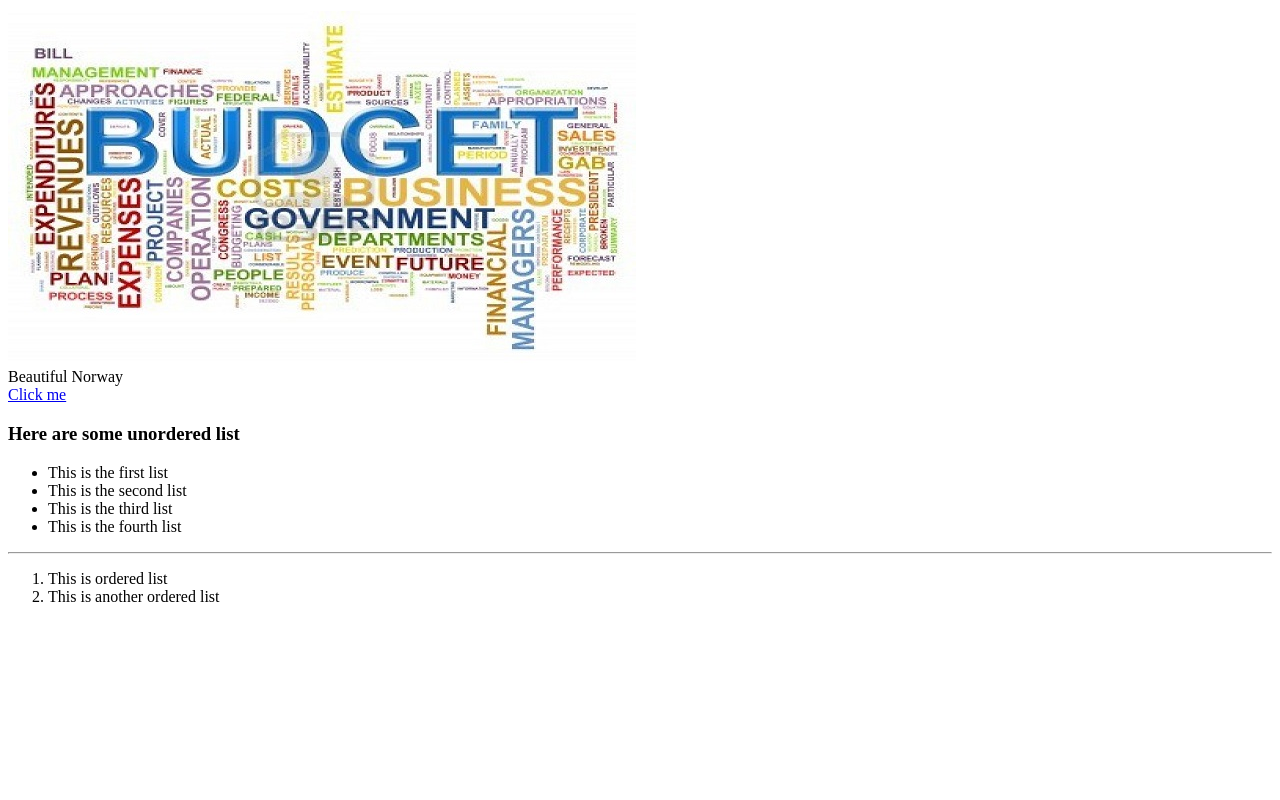
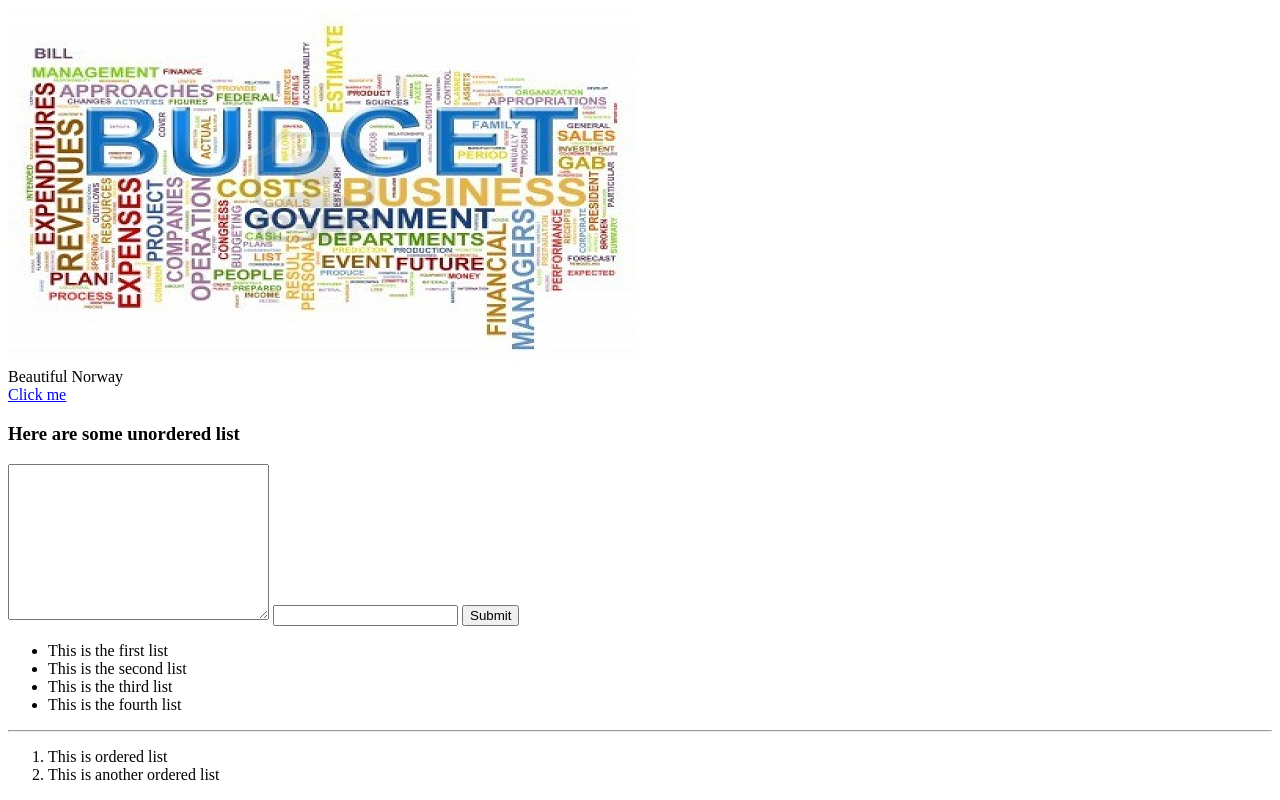
Before and after one commit to peacengell/HTML-CSS-Bootstrap-jQuery, a plain HTML site: page index.html in a window 1280 px wide. Shown: the part 544-1344 px from the top of the page. Before the commit the page ends 1166 px from the top, so only its background shows below. Drawn offline with Linux system fonts and the light colour scheme; a web font is replaced by a local one.

Commit message:
creating form textaarea and input

```diff
--- a/index.html
+++ b/index.html
@@ -32,6 +32,17 @@
     <a href="https://www.freeimages.com/" target="_blank">Click me</a>
     <div class="list">
         <h3>Here are some unordered list</h3>
+        <div class="forms">
+            <form>
+                <textarea cols="30" rows="10">
+
+                </textarea>
+                <input type="text">
+                <input type="submit">
+
+            </form>
+
+        </div>
         <ul>
             <li>This is the first list</li>
             <li>This is the second list</li>
```
